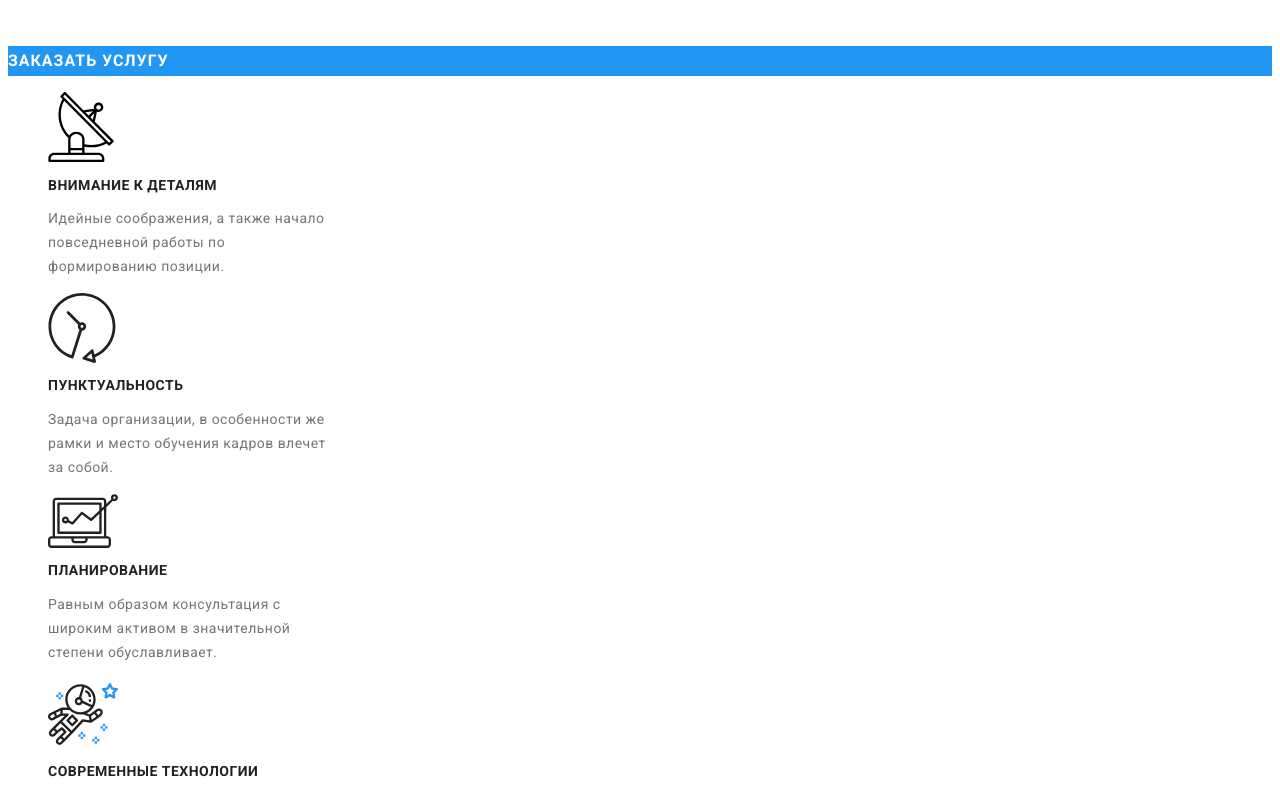
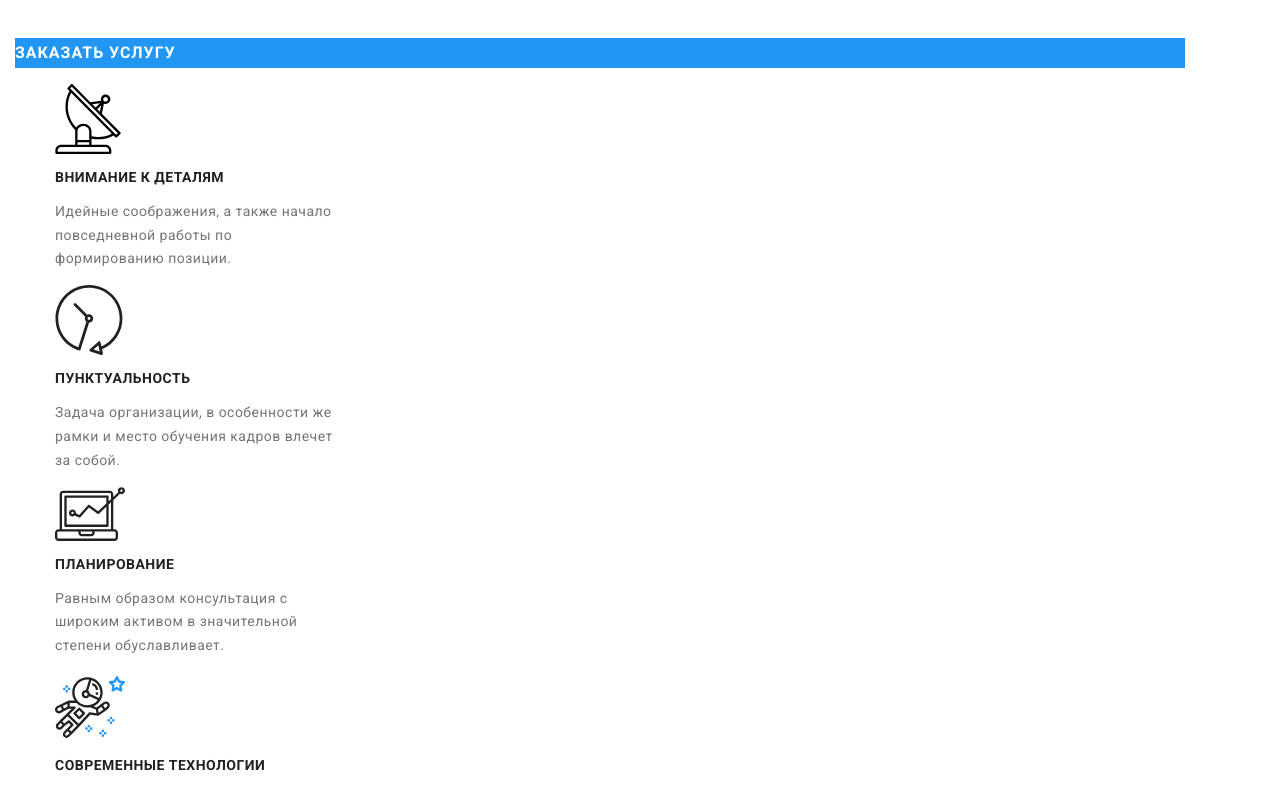
Before and after one commit to ElijahBurn/goit-markup-hw-02, a plain HTML site: page index.html in a window 1280 px wide. Shown: the part 393-1178 px from the top of the page. Drawn offline with nearby package versions, Linux system fonts and the light colour scheme.

Commit message:
visual upd

```diff
--- a/css/common.css
+++ b/css/common.css
@@ -15,6 +15,13 @@ body {
     background-color: var(--background-color);
     font-family : 'Roboto', sans-serif;
     letter-spacing: 0.03em;
+
+}
+
+.container {
+    width: 1200px;
+    padding-left: 15px;
+    padding-right: 15px;
 }
 
 .logo {
--- a/index.html
+++ b/index.html
@@ -4,13 +4,16 @@
     <meta charset="UTF-8">
     <meta name="viewport" content="width=device-width, initial-scale=1.0">
     <title>Web Studio</title>
+
+    <link href="https://fonts.googleapis.com/css2?family=Roboto:wght@400;500;700;900&display=swap" rel="stylesheet">
+    <link href="https://fonts.googleapis.com/css2?family=Raleway:wght@700&display=swap" rel="stylesheet">
+    <link rel="stylesheet" href="https://cdnjs.cloudflare.com/ajax/libs/modern-normalize/0.6.0/modern-normalize.min.css">
     <link rel="stylesheet" href="./css/style.css">
     <link rel="stylesheet" href="./css/common.css">
-    <link href="https://fonts.googleapis.com/css2?family=Roboto:wght@400;500;700;900&display=swap" rel="stylesheet">
-    <link href="https://fonts.googleapis.com/css2?family=Raleway:wght@700&display=swap" rel="stylesheet">
 
 </head>
 <body>
+    <div class="container">
     <header class="header">
         <nav class="nav">
             <a href="./index.html" class="logo"><span class="accent">Web</span> Studio</a>
@@ -176,6 +179,6 @@
             </ul>
         </div>
 </footer>
-
+</div>
 </body>
 </html>
```
Also changed, not shown: portfolio.html (+6 -3 lines).
